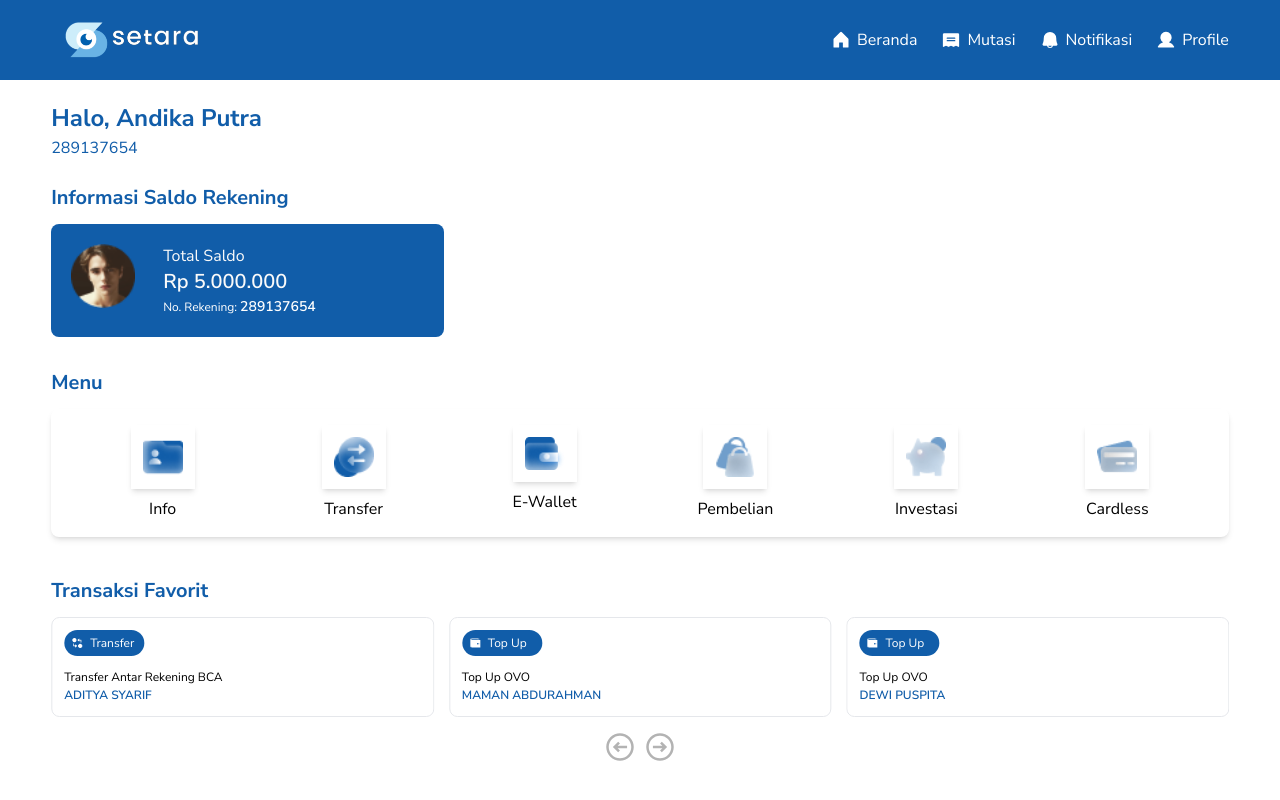
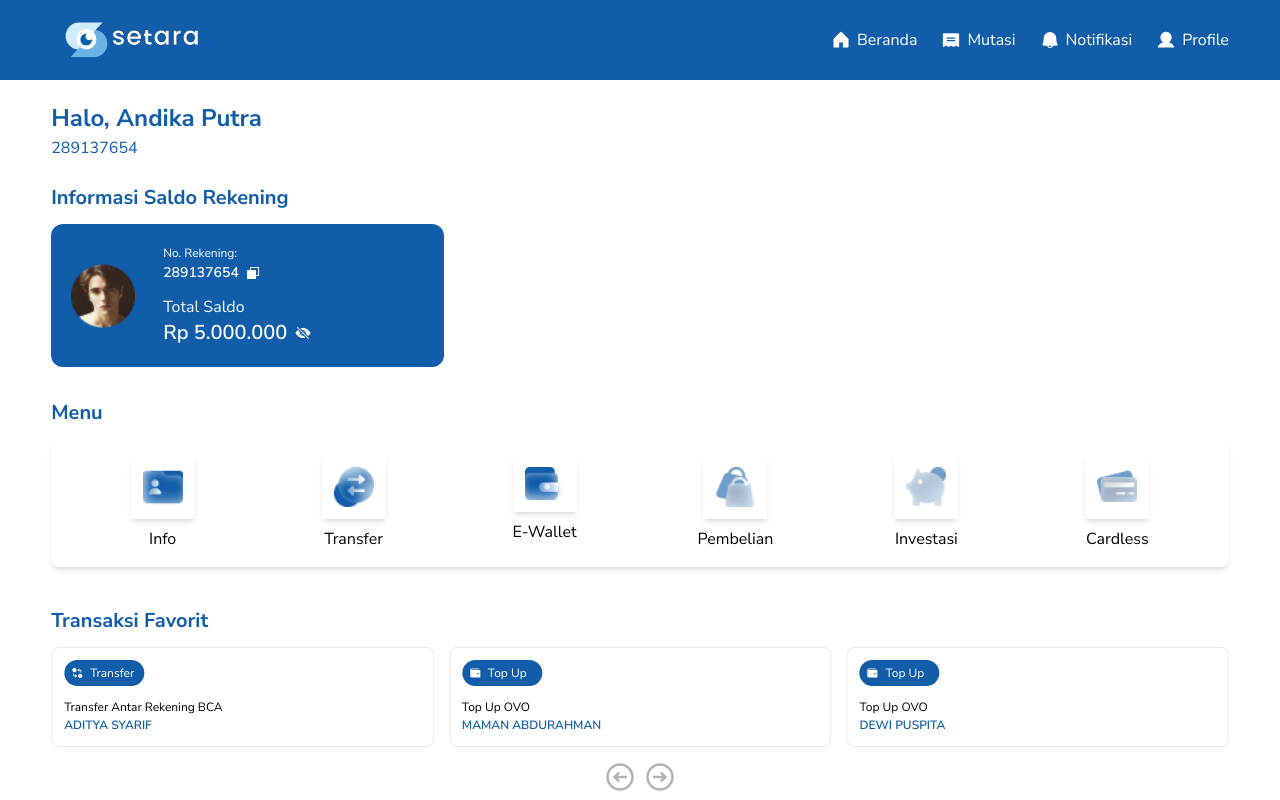
Before and after one commit to nizarfazari/setara, a React (Vite) app: page / in a window 1280 px wide. Shown: the top 800 px of the page. Built offline with nearby package versions, Linux system fonts and the light colour scheme.

Commit message:
add copy and hide saldo

```diff
--- a/src/pages/homepage/index.tsx
+++ b/src/pages/homepage/index.tsx
@@ -1,5 +1,5 @@
 import React, { useRef, useState } from "react";
-import { Button, Modal } from "antd";
+
 import profilpict from "../../assets/homepage/Ellipse 15.png";
 import iconInfo from "../../assets/homepage/icon-info.png";
 import iconTransfer from "../../assets/homepage/icon-transfer.png";
@@ -10,20 +10,26 @@ import iconCardless from "../../assets/homepage/info-cardless.png";
 import iconTransFav from "../../assets/homepage/icon-trans-fav.png";
 import iconTopupFav from "../../assets/homepage/icon-ewallet-fav2.png";
 import iconArrow from "../../assets/icons/ic_arrow.svg";
+import iconCopy from "../../assets/icons/ic_copy.svg";
+import { FaArrowDown, FaArrowUp } from "react-icons/fa";
 import { Swiper, SwiperSlide } from "swiper/react";
-import { Swiper as SwiperClass } from 'swiper';
+import { IoEye, IoEyeOff } from "react-icons/io5";
+import { GoDotFill } from "react-icons/go";
+import { Swiper as SwiperClass } from "swiper";
 import { Autoplay, Navigation } from "swiper/modules";
-import { FaArrowDown, FaArrowUp } from "react-icons/fa";
+import { Button, Modal } from "antd";
+import { DownOutlined } from "@ant-design/icons";
+import { Dropdown, Space } from "antd";
 import "swiper/css";
 import "swiper/css/navigation";
 import "swiper/css/free-mode";
 import "swiper/css";
-import { DownOutlined } from "@ant-design/icons";
-import { Dropdown, Space } from "antd";
 
 const Home = () => {
   const swiperRef = useRef<SwiperClass | null>(null);
   const [isModalOpen, setIsModalOpen] = useState(false);
+  const [isBalanceHidden, setIsBalanceHidden] = useState(false);
+  const dots = new Array(7).fill(null);
 
   const showModal = () => {
     setIsModalOpen(true);
@@ -131,31 +137,31 @@ const Home = () => {
         month: "Januari 2024",
         income: 1000000,
         expenses: 500000,
-        balance: 500000
+        balance: 500000,
       },
       {
         month: "Februari 2024",
         income: 1200000,
         expenses: 600000,
-        balance: 600000
+        balance: 600000,
       },
       {
         month: "Maret 2024",
         income: 1300000,
         expenses: 700000,
-        balance: 1100000
+        balance: 1100000,
       },
       {
         month: "April 2024",
         income: 700000,
         expenses: 800000,
-        balance: 100000
+        balance: 100000,
       },
       {
         month: "Mei 2024",
         income: 1500000,
         expenses: 1900000,
-        balance: 400000
+        balance: 400000,
       },
     ],
     totalUsers: 10,
@@ -178,6 +184,21 @@ const Home = () => {
 
   const transactions = getTransactionsForMonth();
 
+  const copyToClipboard = () => {
+    navigator.clipboard
+      .writeText(data.norek.toString())
+      .then(() => {
+        console.log("No. Rekening copied to clipboard");
+      })
+      .catch((err) => {
+        console.error("Could not copy text: ", err);
+      });
+  };
+
+  const toggleBalanceVisibility = () => {
+    setIsBalanceHidden(!isBalanceHidden);
+  };
+
   return (
     <div className="md:max-w-7xl pt-5 mx-auto container">
       <h1 className="text-heading-5 font-bold text-primary-100">
@@ -188,21 +209,49 @@ const Home = () => {
         <h5 className="text-primary-100 font-bold text-heading-6 py-3">
           Informasi Saldo Rekening
         </h5>
-        <div className=" bg-primary-100 rounded-lg md:w-1/3">
-          <div className="flex gap-7 p-5">
+        <div className=" bg-primary-100 rounded-xl md:w-1/3 text-neutral-100">
+          <div className="flex gap-7 p-5 items-center">
             <img src={data.avatar} className="w-16 h-16" />
             <div>
-              <h5 className="text-neutral-50">Total Saldo</h5>
-              <h5 className="text-heading-6 font-semibold text-neutral-50">
-                {" "}
-                Rp {data.balance.toLocaleString("id-ID")}
-              </h5>
-              <p className="text-neutral-100 text-caption-small">
-                No. Rekening:{" "}
+              <p className="text-caption-small">No. Rekening: </p>
+              <div className="flex gap-2">
                 <span className="font-semibold text-caption-large">
                   {data.norek}
                 </span>
-              </p>
+                <button>
+                  {" "}
+                  <img onClick={copyToClipboard} src={iconCopy} />
+                </button>
+              </div>
+
+              <div className="items-center h-16 pt-3">
+                <h5 className="text-neutral-50">Total Saldo</h5>
+                <div className="flex gap-2">
+                  <h5 className="text-heading-6 font-semibold text-neutral-50">
+                    {isBalanceHidden ? (
+                      <span className="text-neutral-50 flex gap-0">
+                        {dots.map((_, index) => (
+                          <GoDotFill key={index} />
+                        ))}
+                      </span>
+                    ) : (
+                      `Rp ${data.balance.toLocaleString("id-ID")}`
+                    )}
+                  </h5>
+                  <button onClick={toggleBalanceVisibility} className="">
+                    {isBalanceHidden ? (
+                      <span className="text-neutral-100">
+                        <IoEye />
+                      </span>
+                    ) : (
+                      <span className="text-neutral-50">
+                        <IoEyeOff />
+                      </span>
+                    )}
+                  </button>
+                </div>
+              </div>
+              <div className="flex gap-3"></div>
             </div>
           </div>
         </div>
@@ -314,7 +363,9 @@ const Home = () => {
               onSlideChange={() => console.log("slide change")}
               onSwiper={(swiper) => console.log(swiper)}
             >
-              {data.userTersimpan?.filter(transaction => transaction.isFavorite === true).map((transaction) => (
+              {data.userTersimpan
+                ?.filter((transaction) => transaction.isFavorite === true)
+                .map((transaction) => (
                   <SwiperSlide key={transaction.id}>
                     <div className="border rounded-lg p-3">
                       <div
@@ -397,7 +448,7 @@ const Home = () => {
                     </div>
 
                     <h5 className="text-primary-100 font-bold text-heading-6 py-3">
-                      Rp {transactions?.income.toLocaleString("id-ID")}
+                      Rp{transactions?.income.toLocaleString("id-ID")}
                     </h5>
                   </div>
                 </div>
@@ -409,7 +460,7 @@ const Home = () => {
                     <p>Pengeluaran</p>
                   </div>
                   <h5 className="text-primary-100 font-bold text-heading-6 py-3">
-                    Rp {transactions?.expenses.toLocaleString("id-ID")}
+                    Rp{transactions?.expenses.toLocaleString("id-ID")}
                   </h5>
                 </div>
               </div>
@@ -422,7 +473,7 @@ const Home = () => {
                       : "text-green-500"
                   } text-heading-6 font-bold`}
                 >
-                  Rp {transactions?.balance.toLocaleString("id-ID")}
+                  Rp{transactions?.balance.toLocaleString("id-ID")}
                 </h5>
               </div>
             </div>
```
Also changed, not shown: src/assets/icons/ic_copy.svg (added). Lines whose indentation alone changed are shown as unchanged.
